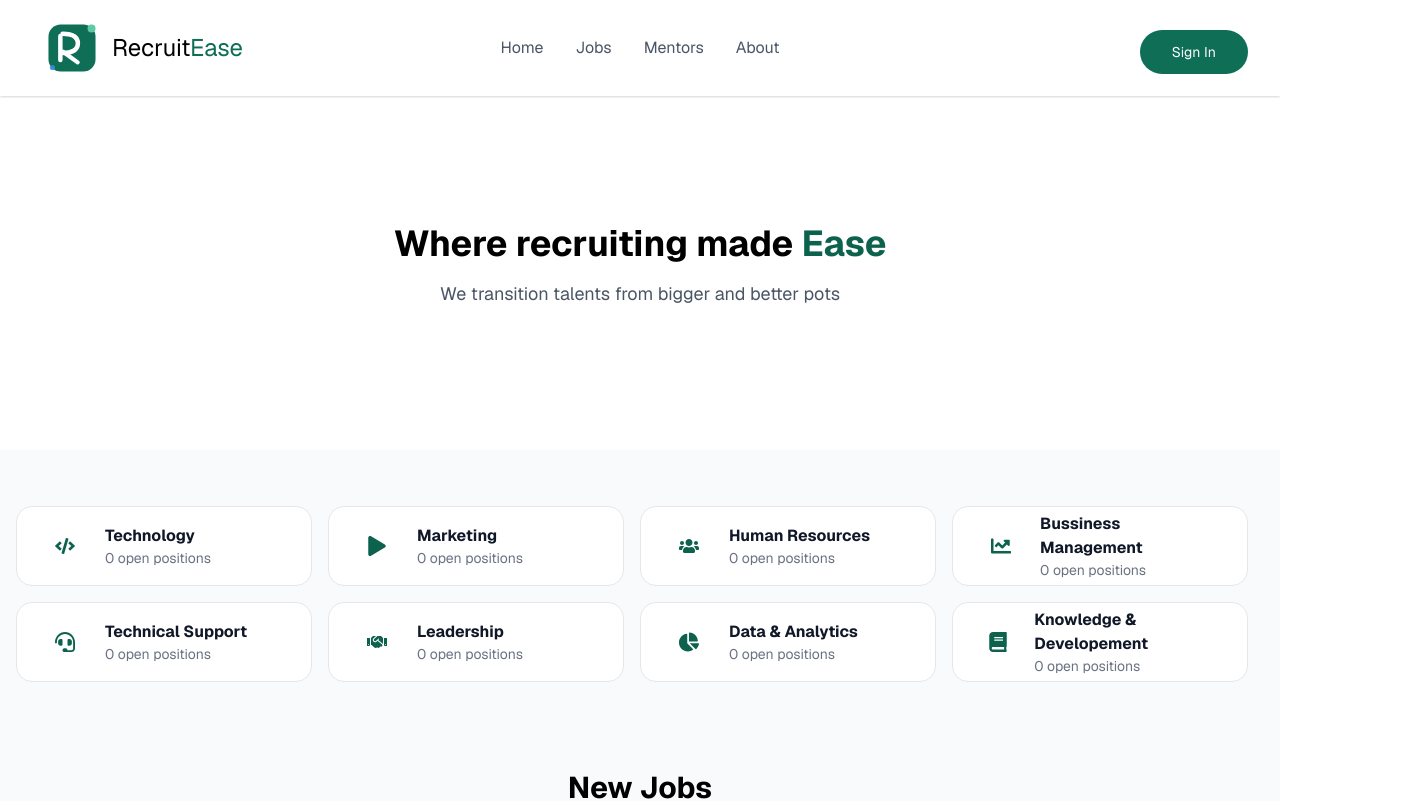
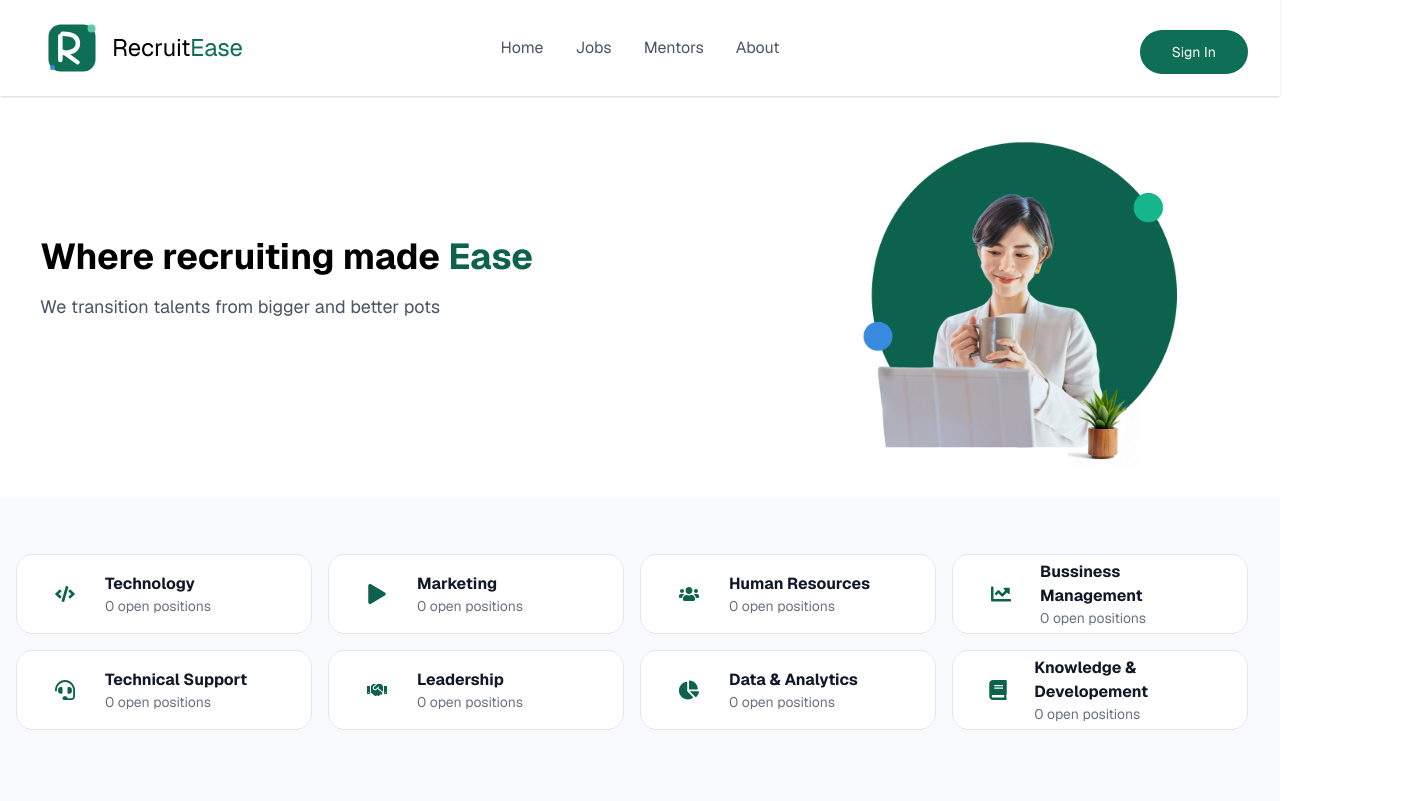
Before and after one commit to rvcarcueva2/hr-management-system, a React (Vite) app: page / in a window 1280 px wide. Shown: the top 801 px of the page, 1420 px wide, since content can reach past the window. Built offline with nearby package versions, Linux system fonts and the light colour scheme; no server answers; the database is empty.

Commit message:
modified hero

```diff
--- a/src/components/Hero.jsx
+++ b/src/components/Hero.jsx
@@ -1,27 +1,35 @@
+import Image from '../assets/images/hero-image.png'
 
 const Hero = () => {
     return (
-        <>
-            {/* <!-- Hero --> */}
+        <section className="bg-white h-100 py-20 mb-10 mt-0.5 ">
+            <div className="max-w-7xl  my-10 mx-auto px-10">
 
-                <section className=" bg-white py-20 mt-0.5 mb-10">
-                    <div
-                        className="max-w-7xl h-48 mx-auto px-4 sm:px-6 lg:px-10 flex flex-col items-center"
-                    >
-                        <div className="text-center my-auto">
-                            <h1
-                                className="text-4xl font-extrabold text-black sm:text-5xl md:text-4xl"
-                            >
-                                Where recruiting made <span className="text-[#0d624d]">Ease</span>
-                            </h1>
-                            <p className="my-4 text-lg text-gray-600 font-medium">
-                                We transition talents from bigger and better pots
-                            </p>
-                        </div>
+                <div className="flex items-center justify-between gap-10">
+
+                    {/* LEFT: TEXT */}
+                    <div className="max-w-xl ">
+                        <h1 className="text-4xl -mt-14 font-extrabold text-black">
+                            Where recruiting made <span className="text-[#0d624d]">Ease</span>
+                        </h1>
+                        <p className="mt-4 text-lg text-gray-600 font-medium">
+                            We transition talents from bigger and better pots
+                        </p>
                     </div>
-                </section>
 
-        </>
+
+                    <div className="shrink-0">
+                        <img
+                            src={Image}
+                            alt="hero-image"
+                            className="w-100 scale-190 -mt-12 "
+                        />
+                    </div>
+
+                </div>
+
+            </div>
+        </section>
     )
 }
 
```
Also changed, not shown: src/assets/images/hero-image.png (added).
